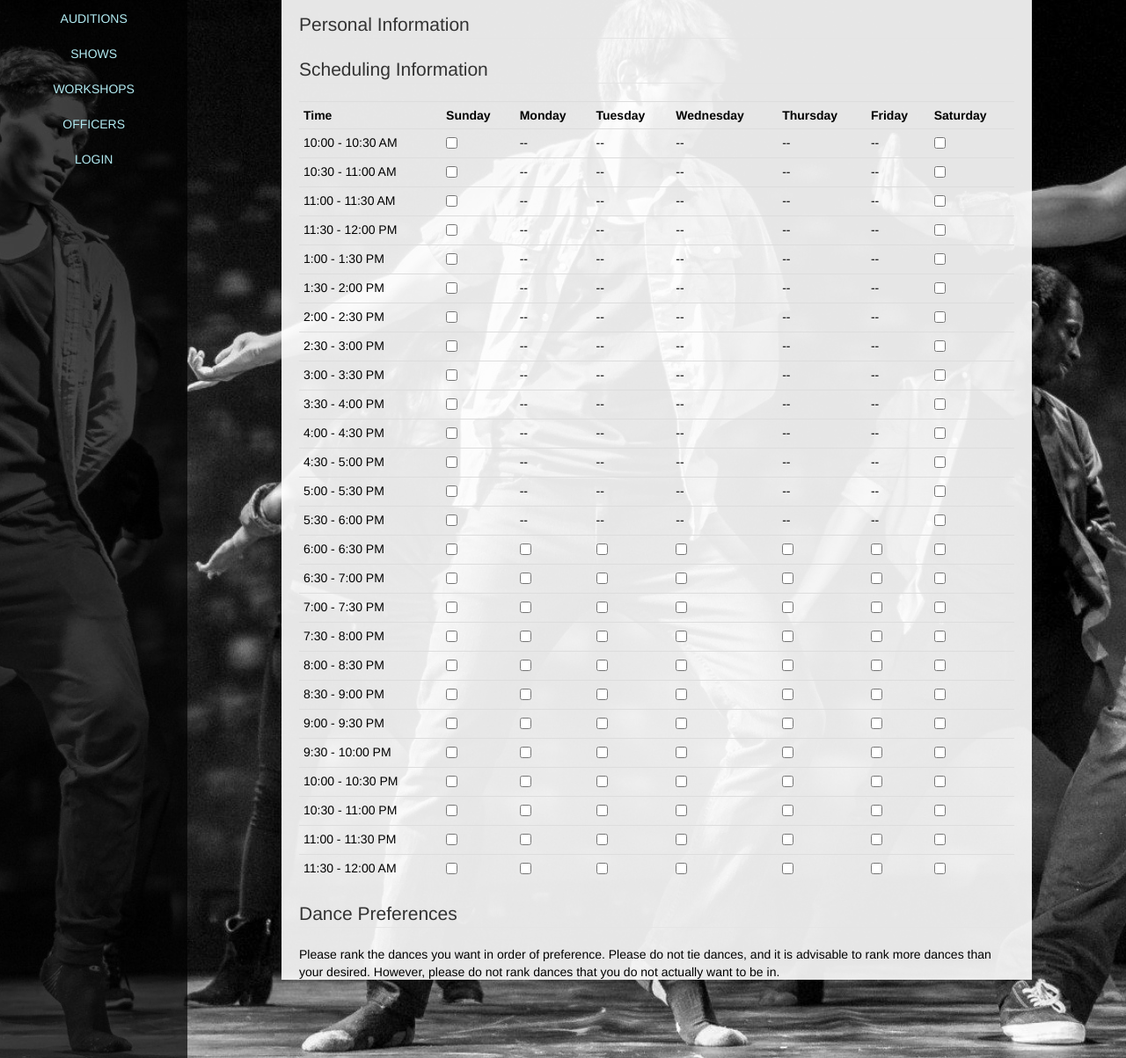
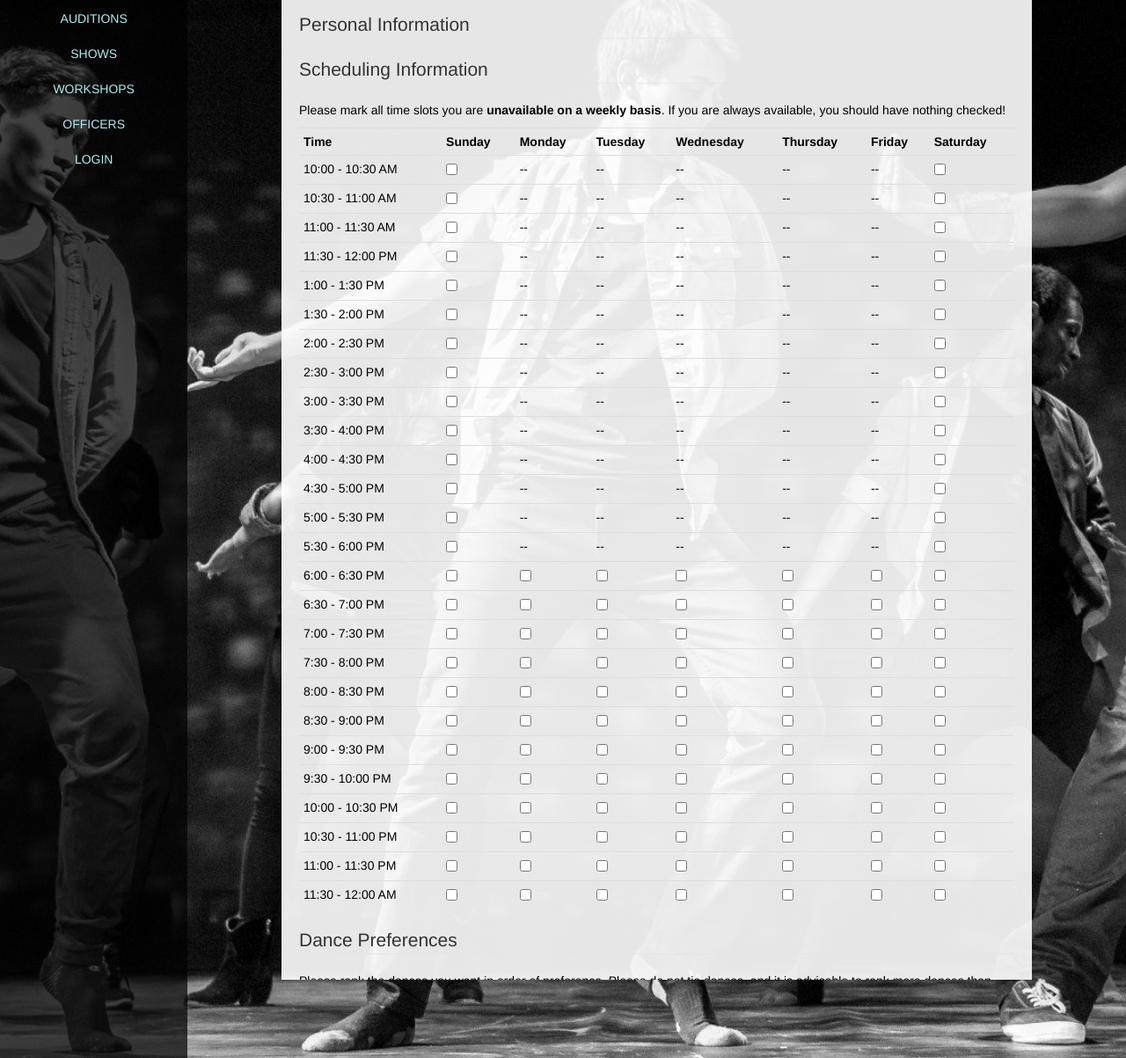
Before and after one commit to mitdancetroupe/dt, a Django app: template templates/auditions/prefsheet.html in a window 1280 px wide. Shown: the part 260-1463 px from the top of the page at 88% size. Run offline with Django 3.2, Linux system fonts and the light colour scheme; the template is opened without the code that fills it, so the values that code supplies are empty; some libraries are stand-ins or nearby versions.

Commit message:
instructions for conflict scheduling

```diff
--- a/templates/auditions/prefsheet.html
+++ b/templates/auditions/prefsheet.html
@@ -18,6 +18,8 @@
   {% include "partials/profile.html" %}
   <fieldset>
     <legend>Scheduling Information</legend>
+    <p>Please mark all time slots you are <strong>unavailable on a weekly basis</strong>. If you are always available, you should have nothing checked!</p>
+
     {% include "partials/schedule.html" %}
     {% for field in prefsheet_form %}
     <input id="schedule_json" type="hidden" name="availability" value="">
```
